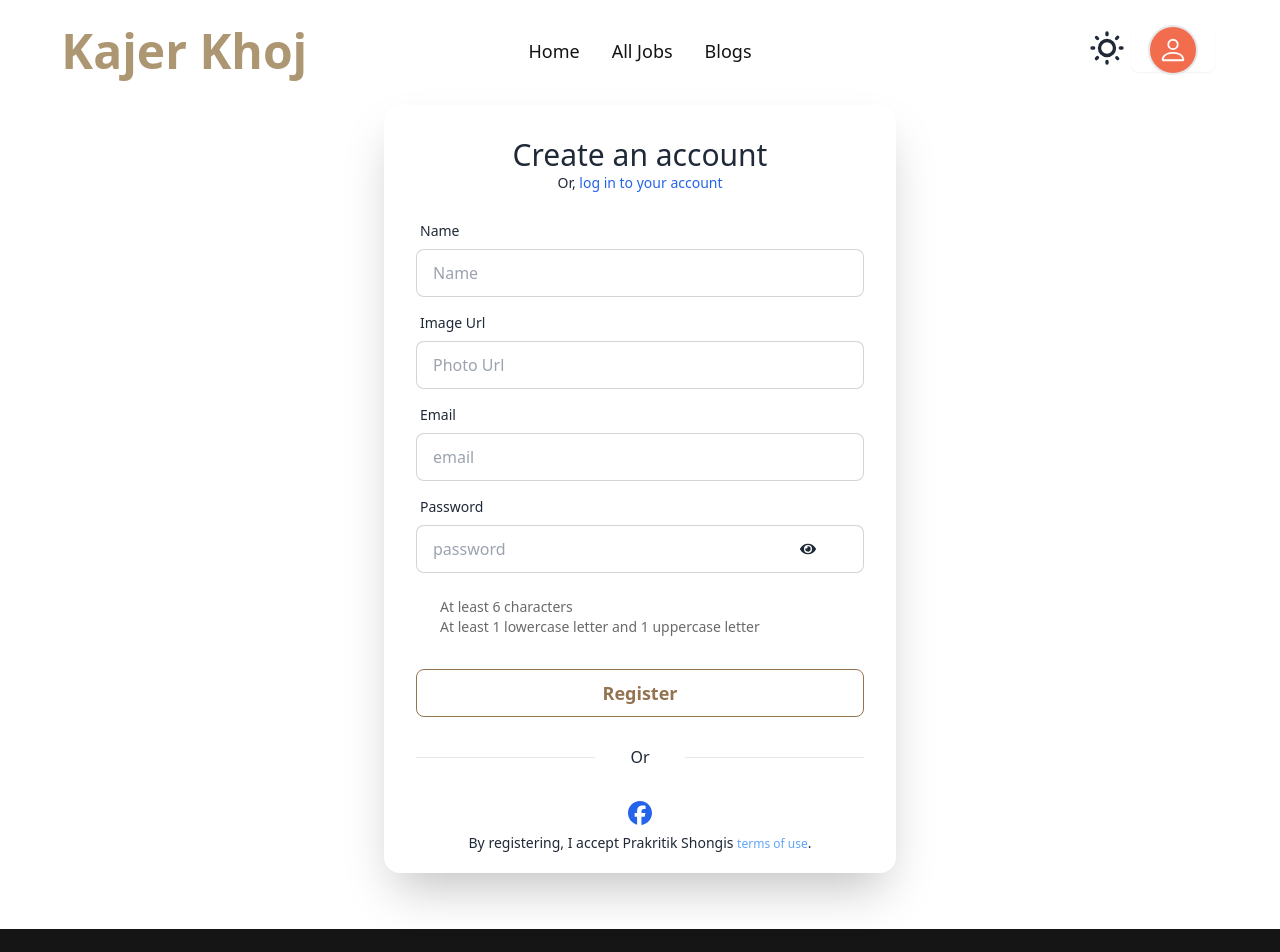
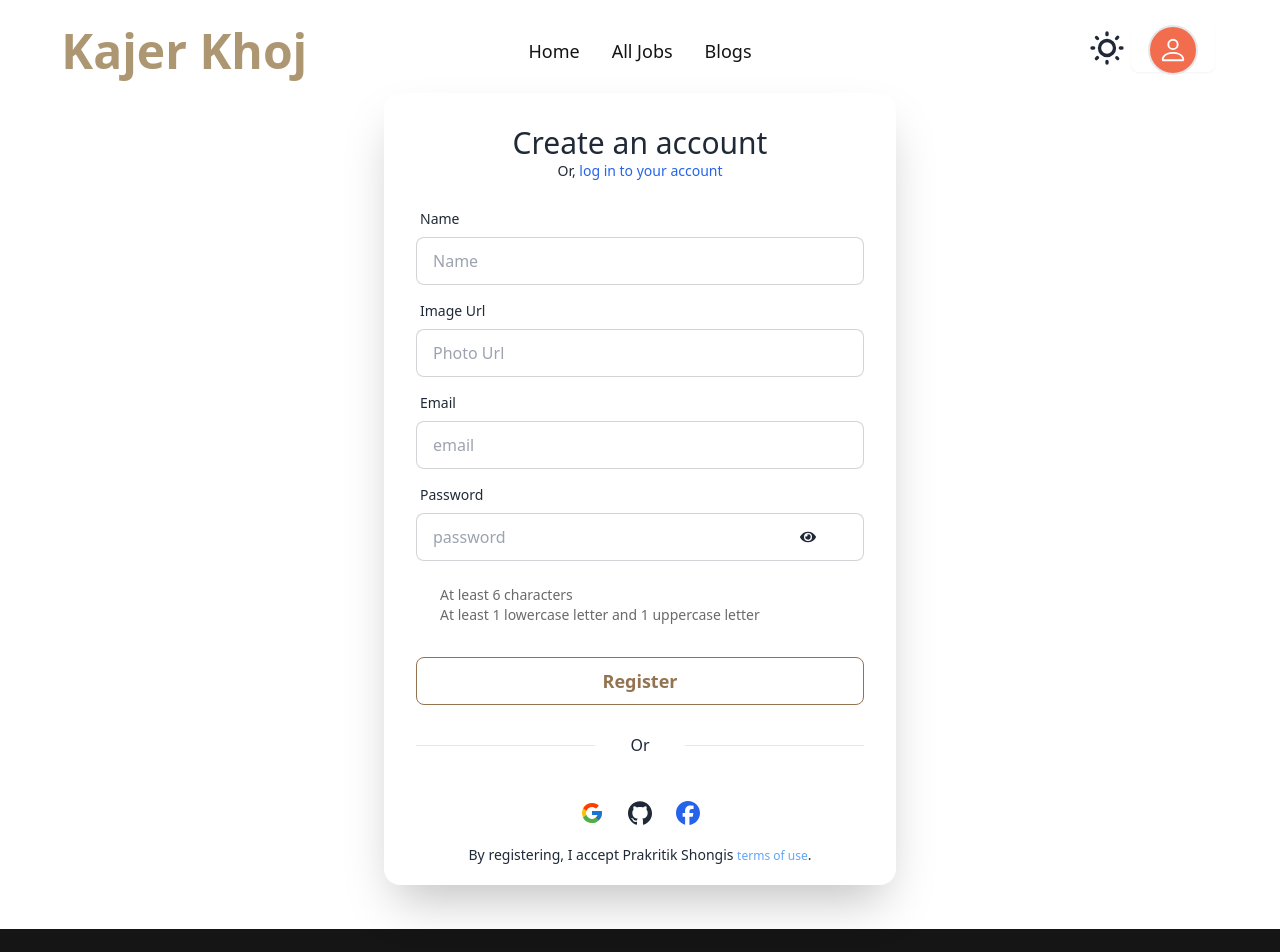
Before and after one commit to shahriyar06/Kajer_Khoj, a React (Vite) app: page /register in a window 1280 px wide. Shown: the top 952 px of the page. Built offline with nearby package versions, Linux system fonts and the light colour scheme; no server answers.

Commit message:
Social Login page complete

```diff
--- a/src/Component/Sociallogin/Sociallogin.jsx
+++ b/src/Component/Sociallogin/Sociallogin.jsx
@@ -1,13 +1,35 @@
-// import { FcGoogle } from "react-icons/fc";
-// import { ImGithub } from "react-icons/im";
+import { FcGoogle } from "react-icons/fc";
+import { ImGithub } from "react-icons/im";
 import { FaFacebook } from "react-icons/fa6";
 
+import { useLocation, useNavigate } from "react-router-dom";
+import { useContext } from "react";
+import { AuthContext } from "../../Page/FirebaseProvider/FirebaseProvider";
+
 const Sociallogin = () => {
+
+    const { googlelogin, githublogin } = useContext(AuthContext);
+    const navigate = useNavigate()
+    const location = useLocation()
+    const from = location?.state || '/'
+
+    const handlesociallogin = socialProvider =>{
+        socialProvider()
+        .then(result => {
+            if(result.user){
+                navigate(from)
+            }
+        })
+        .catch((error) => {
+            console.error(error)
+        });
+    }
+
     return (
         <div>
             <div className="flex gap-6 items-center justify-center">
-                {/* <button onClick={() => handlesociallogin(googlelogin)} className="bg-transparent text-lg"><FcGoogle className="text-2xl" /></button>
-                <button onClick={() => handlesociallogin(githublogin)} className="bg-transparent text-lg my-3"><ImGithub className="text-2xl" /></button> */}
+                <button onClick={() => handlesociallogin(googlelogin)} className="bg-transparent text-lg"><FcGoogle className="text-2xl" /></button>
+                <button onClick={() => handlesociallogin(githublogin)} className="bg-transparent text-lg my-3"><ImGithub className="text-2xl" /></button>
                 <button className="bg-transparent text-lg"><FaFacebook className="text-2xl text-[#2563eb]" /></button>
             </div>
         </div>
--- a/src/Page/FirebaseProvider/FirebaseProvider.jsx
+++ b/src/Page/FirebaseProvider/FirebaseProvider.jsx
@@ -1,9 +1,14 @@
-import { createUserWithEmailAndPassword, onAuthStateChanged, signInWithEmailAndPassword } from "firebase/auth";
+import { createUserWithEmailAndPassword, onAuthStateChanged, signInWithEmailAndPassword, signInWithPopup } from "firebase/auth";
 import { createContext, useEffect, useState } from "react";
 import auth from './../../Firebase/firebase.config';
+import { GithubAuthProvider, GoogleAuthProvider } from "firebase/auth/cordova";
 
 
 export const AuthContext = createContext(null)
+
+// social auth provider
+const GoogleProvider = new GoogleAuthProvider();
+const GithubProvider = new GithubAuthProvider();
 
 const FirebaseProvider = ({children}) => {
 
@@ -23,6 +28,18 @@
         return signInWithEmailAndPassword(auth, email, password)
     }
 
+    // Google login
+    const googlelogin = () =>{
+        setloading(true)
+        return signInWithPopup(auth, GoogleProvider)
+    }
+
+    // Github login
+    const githublogin = () =>{
+        setloading(true)
+        return signInWithPopup(auth, GithubProvider)
+    }
+
 
     // Obserber
     useEffect(() =>{
@@ -39,7 +56,9 @@
         user,
         loading,
         signup,
-        signin
+        signin,
+        googlelogin,
+        githublogin
     }
     return (
         <div>
```
